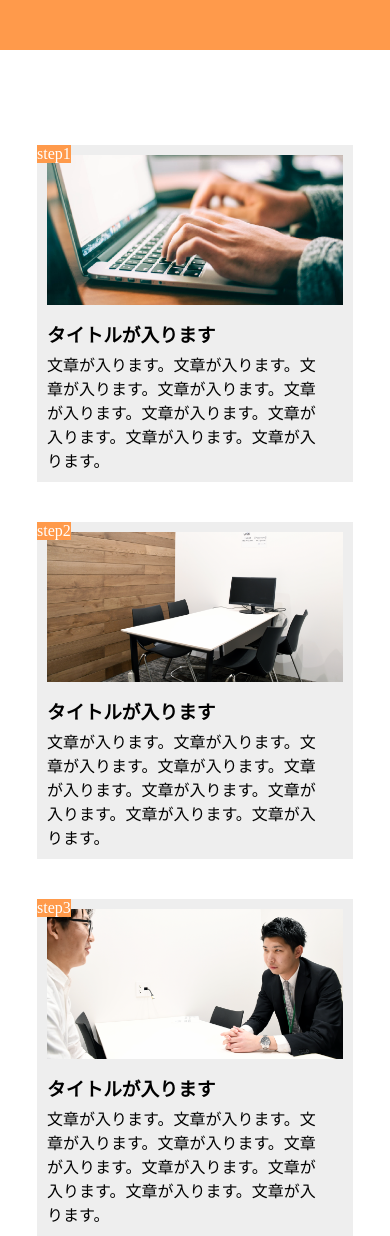
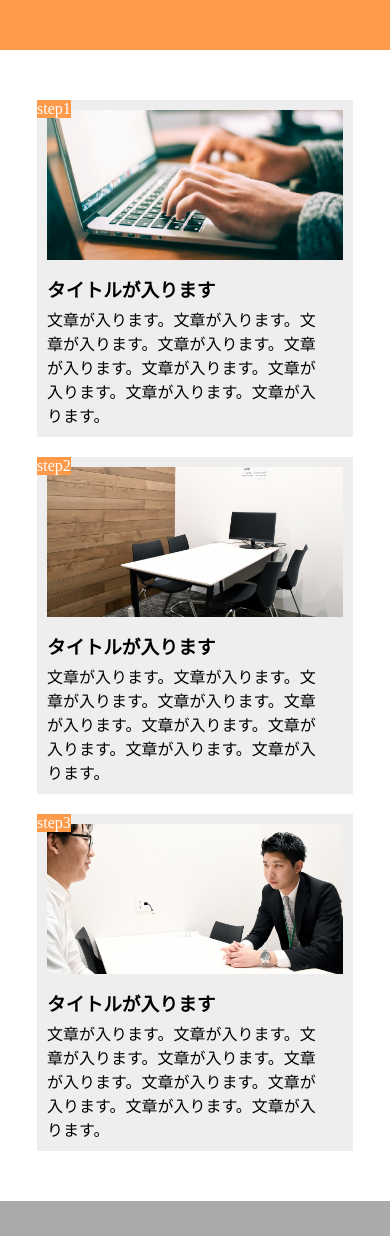
Before and after one commit to NANAKUNITA/chapter10, a plain HTML site: page chapter10/chapter10.html in a window 390 px wide. Shown: the top 1236 px of the page. Drawn offline with Linux system fonts and the light colour scheme.

Commit message:
Update chapter10.css

```diff
--- a/chapter10/chapter10.css
+++ b/chapter10/chapter10.css
@@ -67,21 +67,19 @@ footer{
 
 @media screen and (max-width:768px){
   main{
-    margin-right: auto;
-    margin-left: auto;
+    margin: 40px auto;
     width: 90%;
-    padding :50px 0;
     display: flex;
     justify-content: center;
     align-items: center;
     flex-flow: column;
   }
    .step-box{
-    margin: 20px auto;
+    margin: 10px auto;
     width: 90%;
   }
 
   .step-box:last-child{
-    margin: 20px auto;
+    margin: 10px auto;
   }
 }
```
